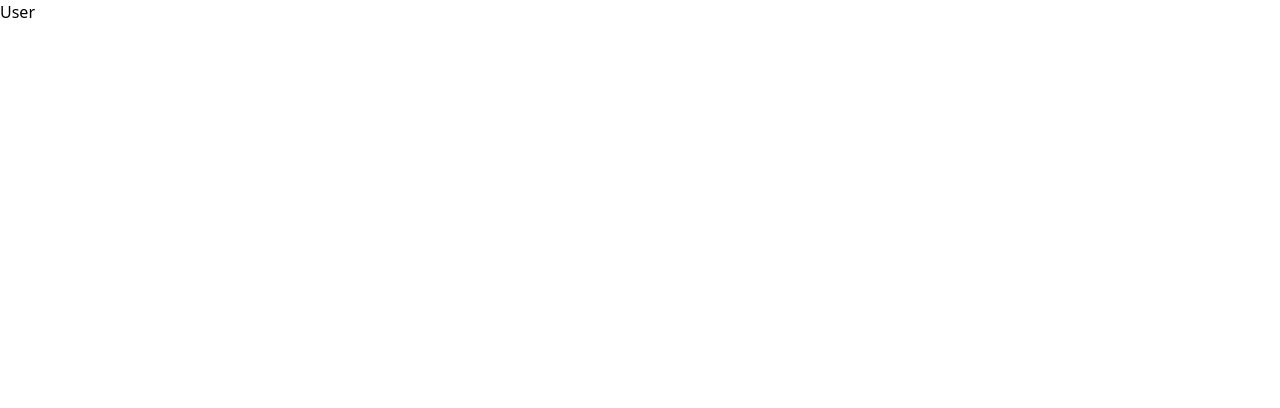
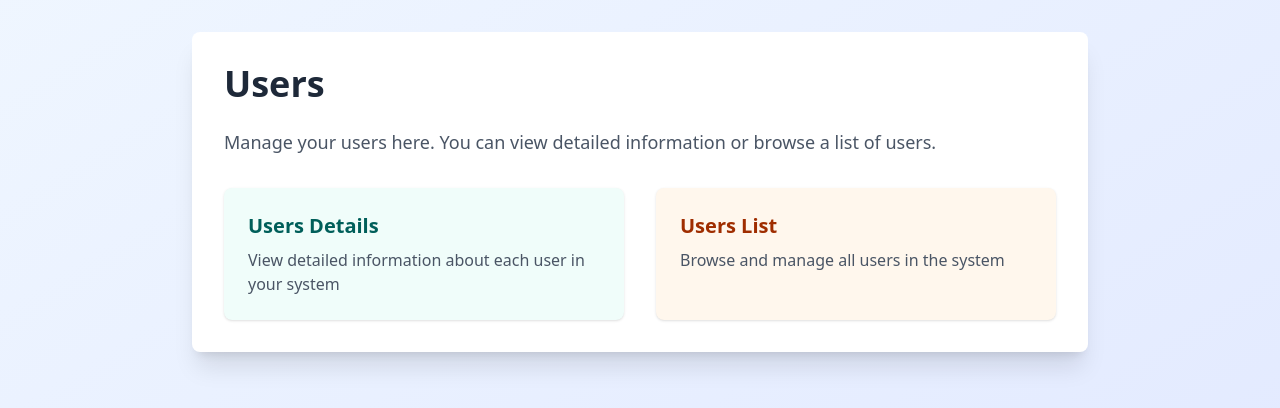
Before and after one commit to Bibek1008/Nextjs_practice_project1, a Next.js app: page /dashboard/users in a window 1280 px wide. Shown: the top 408 px of the page. Built offline with nearby package versions, Linux system fonts and the light colour scheme.

Commit message:
completed user page

```diff
--- a/app/dashboard/users/page.tsx
+++ b/app/dashboard/users/page.tsx
@@ -1,9 +1,57 @@
 import React from 'react'
-
+import Link from 'next/link';
 const User = () => {
   return (
-    <div>User</div>
-  )
+  <div className="min-h-screen bg-gradient-to-br from-blue-50 to-indigo-100 p-8">
+    <div className="max-w-4xl mx-auto bg-white rounded-lg shadow-xl p-8">
+      <h1 className="text-4xl font-bold text-gray-800 mb-6">Users</h1>
+
+
+      <p className="text-lg text-gray-600 mb-8">
+        Manage your users here. You can view detailed information or browse a list of users.
+      </p>
+
+     {/* User-related section */}
+    <div className="grid grid-cols-1 md:grid-cols-2 lg:grid-cols-2 gap-8">
+      <Link
+        href="/dashboard/users/user-details"
+        className="bg-teal-50 p-6 rounded-lg shadow-sm hover:shadow-lg transition-shadow"
+      >
+        <h2 className="text-xl font-semibold text-teal-800 mb-2">
+          Users Details
+        </h2>
+        <p className="text-gray-600">
+          View detailed information about each user in your system
+        </p>
+
+      </Link>
+
+      {/* Users List Card */}
+      <Link
+        href="/dashboard/users/users-list"
+        className="bg-orange-50 p-6 rounded-lg shadow-sm hover:shadow-lg transition-shadow"
+      >
+        <h2 className="text-xl font-semibold text-orange-800 mb-2">
+          Users List
+        </h2>
+        <p className="text-gray-600">
+          Browse and manage all users in the system
+        </p>
+      </Link>
+
+
+
+    </div>
+
+
+
+
+
+
+    </div>
+  </div>
+);
+
 }
 
 export default User
```
